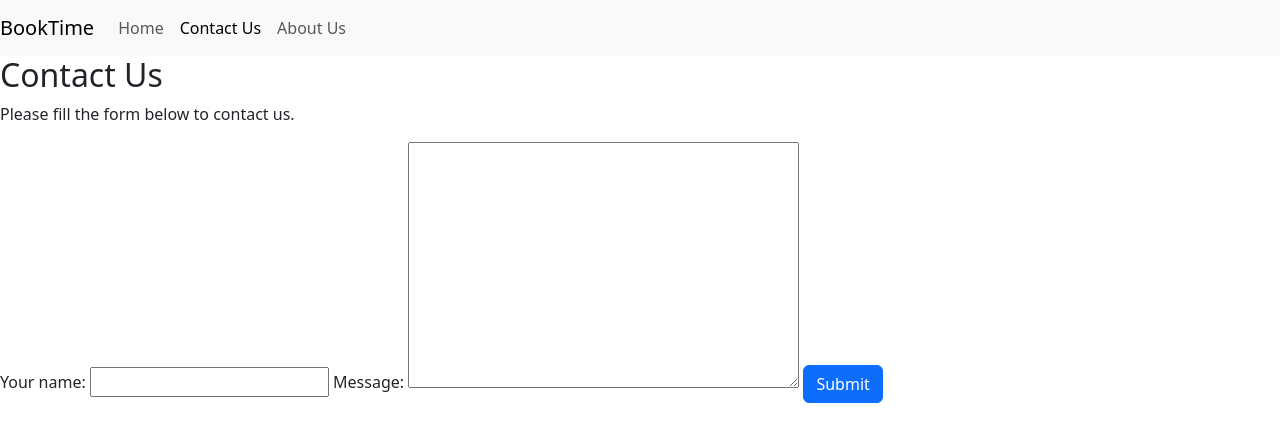
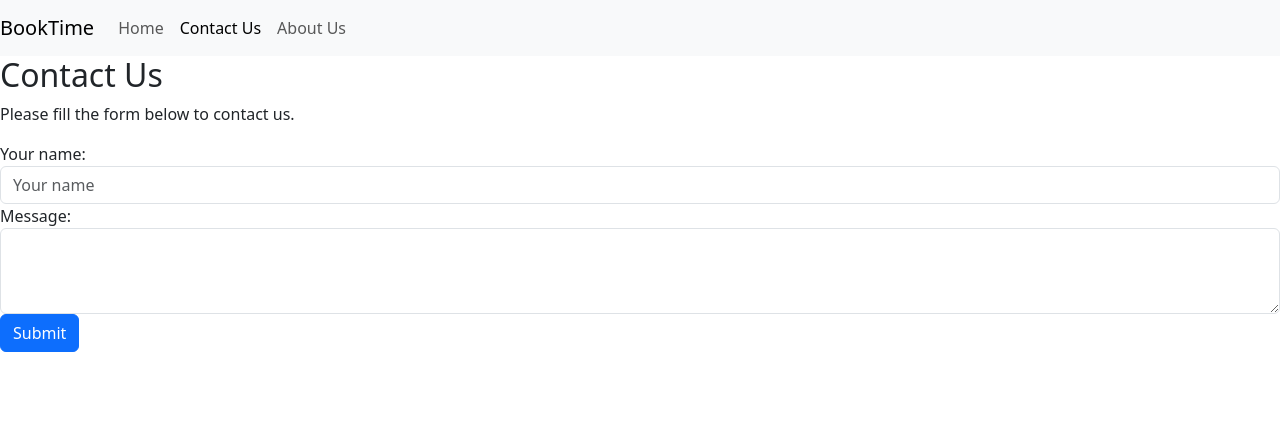
Before and after one commit to nzmksk/django-booktime, a Django app: page /contact-us/ in a window 1280 px wide. Shown: the top 442 px of the page. Run offline with Django 4.2, Linux system fonts and the light colour scheme.

Commit message:
Update contact_form.html
Add Bootstrap styling to the Contact Us form.

```diff
--- a/booktime/main/templates/contact_form.html
+++ b/booktime/main/templates/contact_form.html
@@ -2,7 +2,37 @@
 <h2>Contact Us</h2>
 <p>Please fill the form below to contact us.</p>
 <form method="POST">
-  {% csrf_token %} {{ form }}
+  {% csrf_token %}
+  <div class="form-group">
+    {{ form.name.label_tag }}
+    <input
+      type="text"
+      class="form-control {% if form.name.errors %} is-invalid {% endif %}"
+      id="id_name"
+      name="name"
+      placeholder="Your name"
+      value="{{ form.name.value | default:'' }}"
+    />
+
+    {% if form.name.errors %}
+    <div class="invalid-feedback">{{ form.name.errors }}</div>
+    {% endif %}
+  </div>
+
+  <div class="form-group">
+    {{ form.message.label_tag }}
+    <textarea
+      class="form-control {% if form.message.errors %} is-invalid {% endif %}"
+      id="id_message"
+      name="message"
+      rows="3"
+    >{{ form.message.value | default:'' }}
+    </textarea>
+
+    {% if form.message.errors %}
+    <div class="invalid-feedback">{{ form.message.errors }}</div>
+    {% endif %}
+  </div>
   <button type="submit" class="btn btn-primary">Submit</button>
-  {% endblock content %}
 </form>
+{% endblock content %}
```
